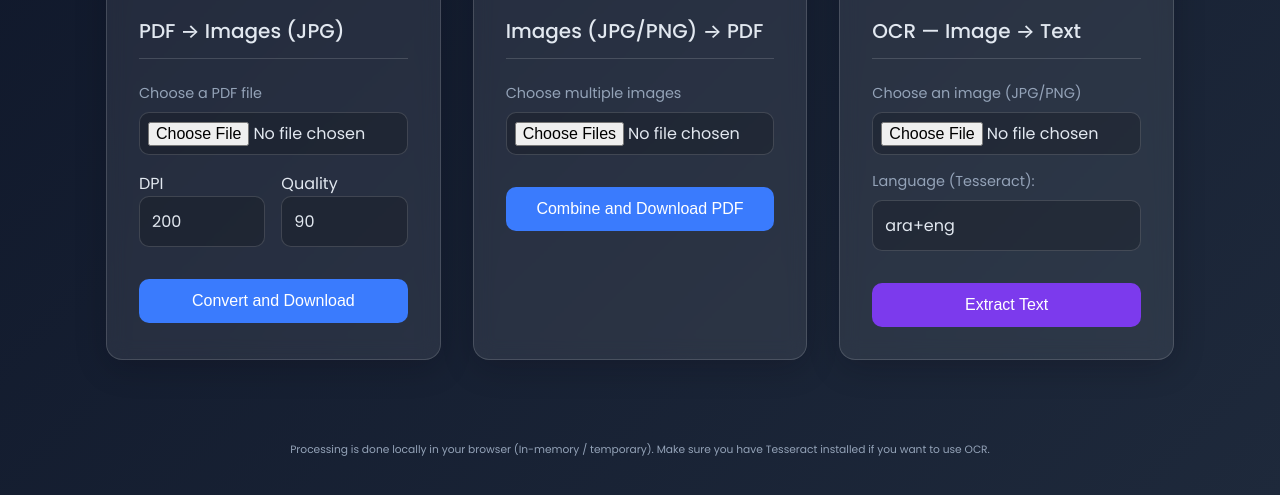
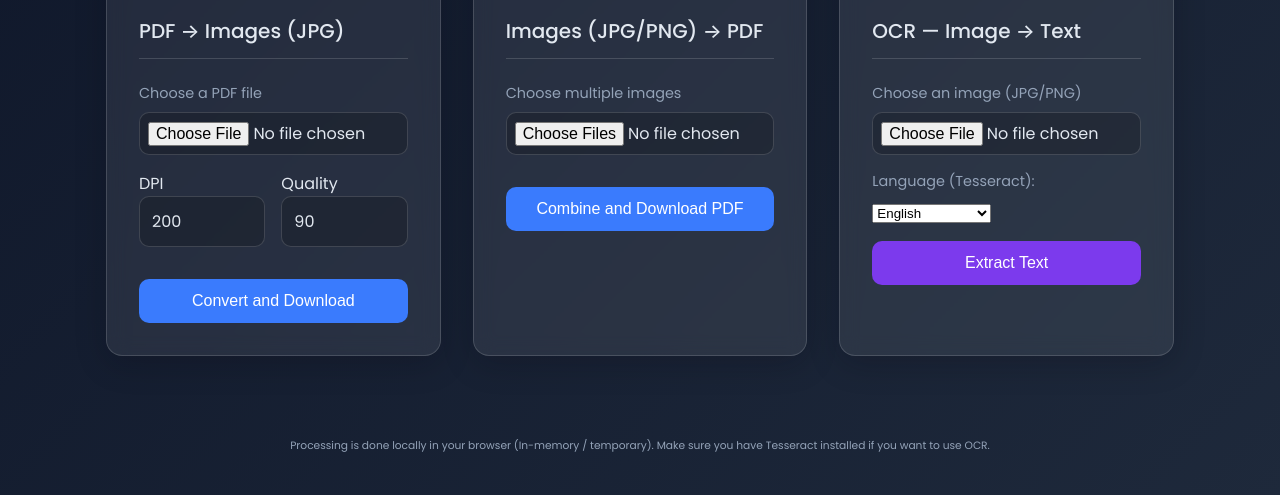
Before and after one commit to ahmad-magdy/python-file-converter, a Flask app: page / in a window 1280 px wide. Shown: the part 296-791 px from the top of the page. Run offline with Flask 3, Linux system fonts and the light colour scheme.

Commit message:
feat: Change OCR language input to dropdown

```diff
--- a/app.py
+++ b/app.py
@@ -144,7 +144,8 @@ def convert_jpg_to_pdf():
 @app.post("/image-to-text")
 def image_to_text():
     file = request.files.get("image")
-    lang = request.form.get("lang", "eng").strip() or "eng"
+    # THIS LINE IS UPDATED to match the new default
+    lang = request.form.get("lang", "eng")
 
     if not file or file.filename == "":
         flash("Please choose an image file.", "error")
@@ -158,13 +159,16 @@ def image_to_text():
         img = Image.open(file.stream).convert("RGB")
         text = pytesseract.image_to_string(img, lang=lang)
 
+        # save text result to a file for download
         base = os.path.splitext(secure_filename(file.filename))[0]
         out_txt_name = f"{base}_ocr.txt"
+        out_txt_path = os.path.join(app.config["RESULTS_FOLDER"], out_txt_name)
+        with open(out_txt_path, "w", encoding="utf-8") as f:
+            f.write(text)
 
-        # Assuming you have an ocr_result.html in a 'templates' folder
-        return render_template("ocr_result.html", text=text, txt_download_name=out_txt_name, lang=lang)
+        return render_template("ocr_result.html", text=text, txt_download=out_txt_name, lang=lang)
     except pytesseract.TesseractNotFoundError:
-        flash("Tesseract is not installed or not in its PATH.", "error")
+        flash("Tesseract not found on system — check the path in app.py", "error")
         return redirect(url_for("index"))
     except Exception as e:
         app.logger.exception("OCR failed")
--- a/templates/index.html
+++ b/templates/index.html
@@ -32,7 +32,11 @@
       <label class="label">Choose an image (JPG/PNG)</label>
       <input type="file" name="image" accept="image/jpeg,image/png" required>
       <label class="label">Language (Tesseract):</label>
-      <input type="text" name="lang" value="ara+eng" placeholder="e.g., eng, ara+eng">
+      <!-- THIS IS THE UPDATED DROPDOWN -->
+      <select name="lang">
+        <option value="eng" selected>English</option>
+        <option value="ara+eng">Arabic + English</option>
+      </select>
       <button type="submit" class="btn purple">Extract Text</button>
     </form>
   </section>
```
